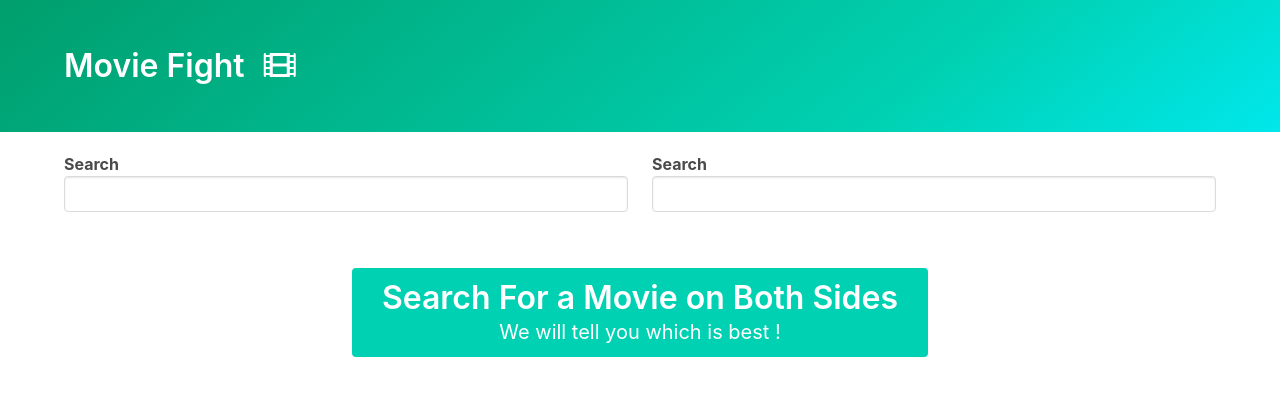
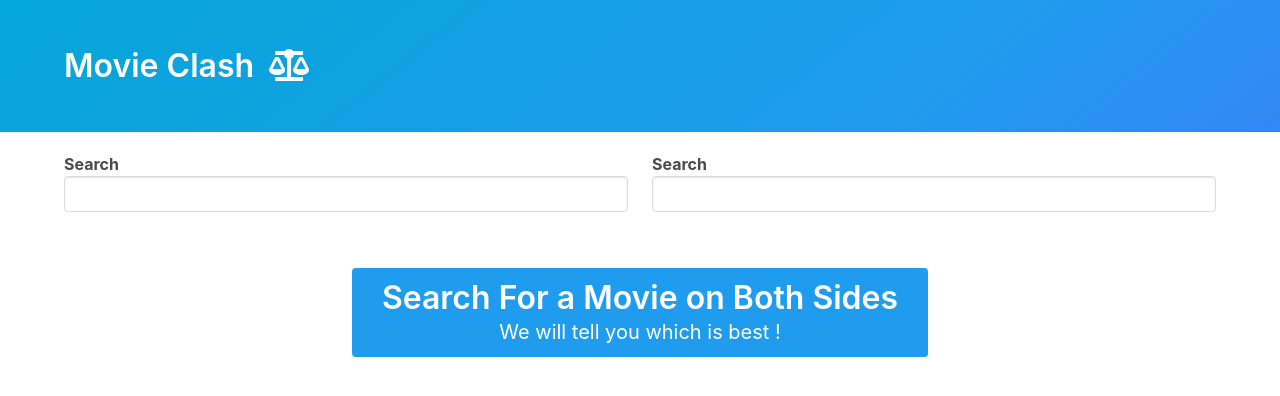
Before and after one commit to Altaier-byte/moiveClash, a plain HTML site: page index.html in a window 1280 px wide. Drawn offline with nearby package versions, Linux system fonts and the light colour scheme.

Commit message:
style updated

```diff
--- a/index.html
+++ b/index.html
@@ -9,13 +9,13 @@
 </head>
 
 <body>
-  <section class="hero is-primary is-bold">
+  <section class="hero is-info is-bold">
     <div class="hero-body">
       <div class="container">
         <h1 class="title">
-          Movie Fight
+          Movie Clash
           <span class="icon">
-            <i class="fas fa-film"></i>
+            <i class="fas fa-balance-scale"></i>
           </span>
         </h1>
       </div>
@@ -34,7 +34,7 @@
      </div>
    </div>
 
-   <div class="column is-half notification is-primary tutorial">
+   <div class="column is-half notification is-info tutorial">
      <h1 class="title">Search For a Movie on Both Sides</h1>
      <p class="subtitle">We will tell you which is best ! </p>
    </div>
```
